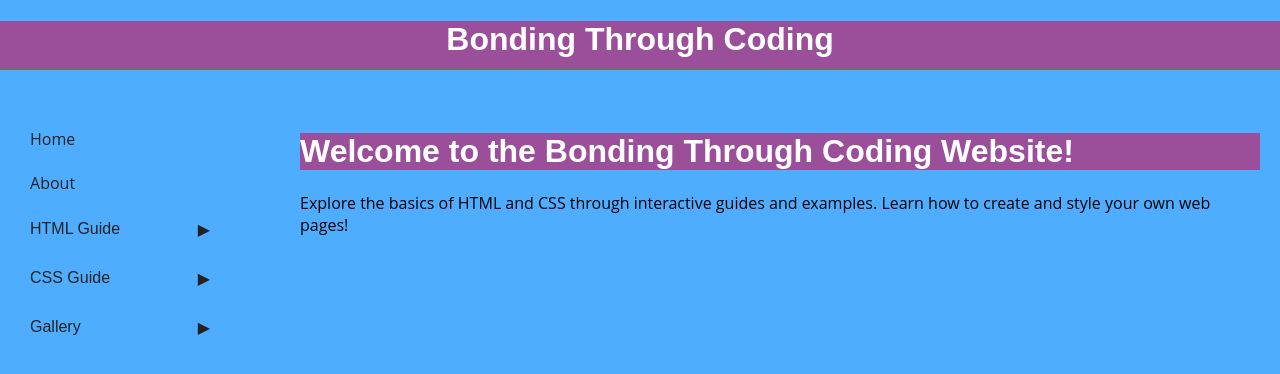
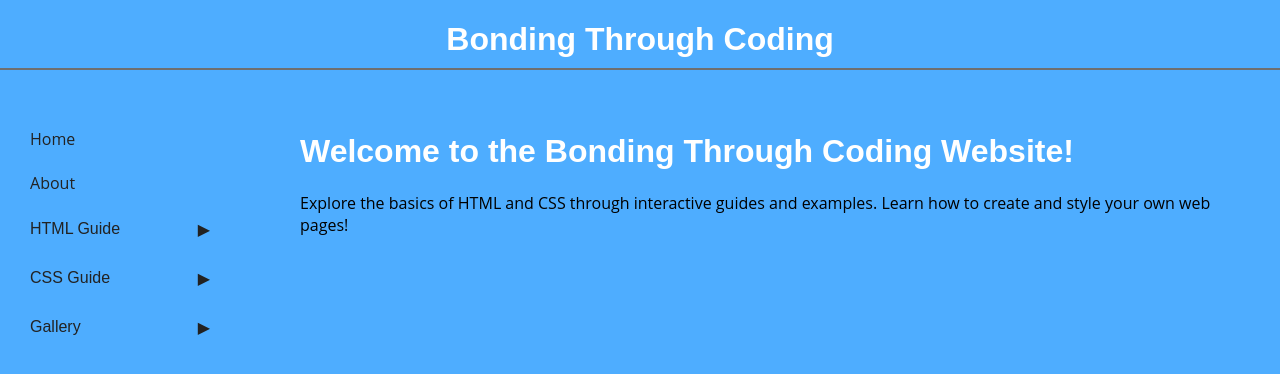
Before and after one commit to BondingThroughCoding/resources, a Jekyll site: the page built from index.md, in a window 1280 px wide. Shown: the top 374 px of the page. Built offline with Jekyll 4.4.1, drawn with Linux system fonts in a browser that asks for light colours.

Commit message:
Revert "Changing Background color of header"
This reverts commit 5b6f5763431a5b4df359f584205922593db6a910.

```diff
--- a/css/styles.css
+++ b/css/styles.css
@@ -61,7 +61,6 @@ header {
 h1 {
   /* color: #4CAF50; */
   color: #ffffff;
-  background-color: rgba(155, 79, 154, 50);
 }
 
 .subcontainer {
```
